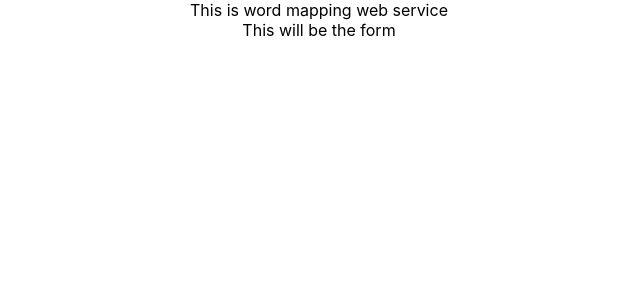
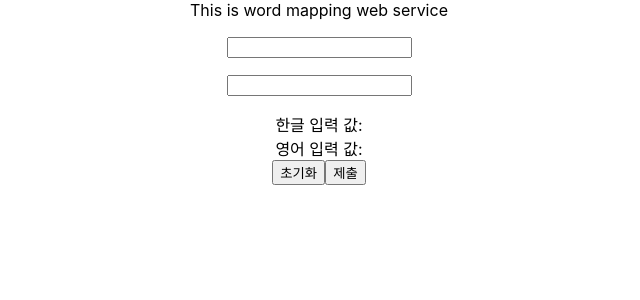
Before and after one commit to youngG124/-, a React (Create React App) app: page / in a window 1280 px wide. Shown: the top 300 px of the page, without its empty margins (321-961 px from the left). Built offline with nearby package versions, Linux system fonts and the light colour scheme.

Commit message:
여러개의 useState로 여러 input 관리하기

```diff
--- a/src/App.js
+++ b/src/App.js
@@ -5,8 +5,8 @@ import InputForm from './components/InputForm';
 function App() {
   return (
     <div className="App">
-      <Subject></Subject>
-      <InputForm></InputForm>
+      <Subject />
+      <InputForm />
     </div>
   );
 }
--- a/src/components/InputForm.js
+++ b/src/components/InputForm.js
@@ -1,8 +1,41 @@
-import React from 'react';
+import React, { useState } from 'react';
 
-const InputForm = () =>
-  <div>
-    This will be the form
-  </div>
+const InputForm = () => {
+    const [korText, korSetText] = useState('');
+    const [enText, enSetText] = useState('');
+
+    const korOnChange = (e) => {
+        korSetText(e.target.value);
+    };
+
+    const enOnChange = (e) => {
+        enSetText(e.target.value)
+    };
+
+    const onReset = () => {
+        korSetText('');
+        enSetText('');
+    };
+
+
+    return (
+        <div>
+            <p>
+                <input onChange={korOnChange} value={korText} />
+            </p>
+            <p>
+                <input onChange={enOnChange} value={enText} />
+            </p>
+            <div>
+                한글 입력 값: {korText}
+            </div>
+            <div>
+                영어 입력 값: {enText}
+            </div>
+            <button onClick={onReset}>초기화</button>
+            <button>제출</button>
+        </div>
+    )
+}
 
 export default InputForm;
--- a/src/components/Subject.js
+++ b/src/components/Subject.js
@@ -1,8 +1,13 @@
 import React from 'react';
 
-const Subject = () =>
-  <div>
-    This is word mapping web service
-  </div>
+const Subject = () => {
+
+  return (
+    <div>
+      This is word mapping web service
+    </div>
+  )
+}
+
 
 export default Subject;
```
